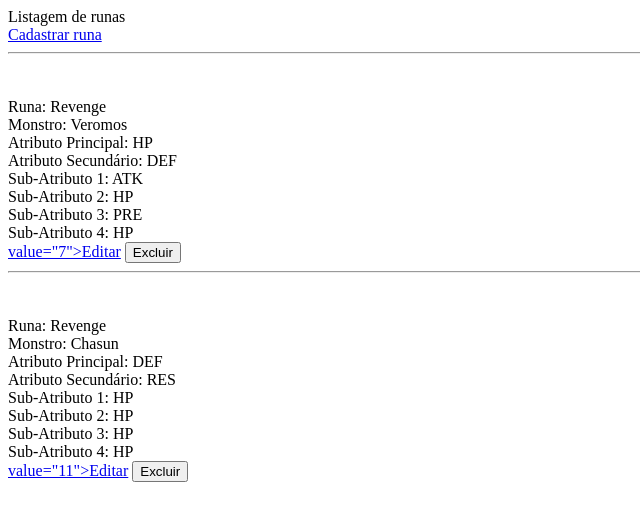
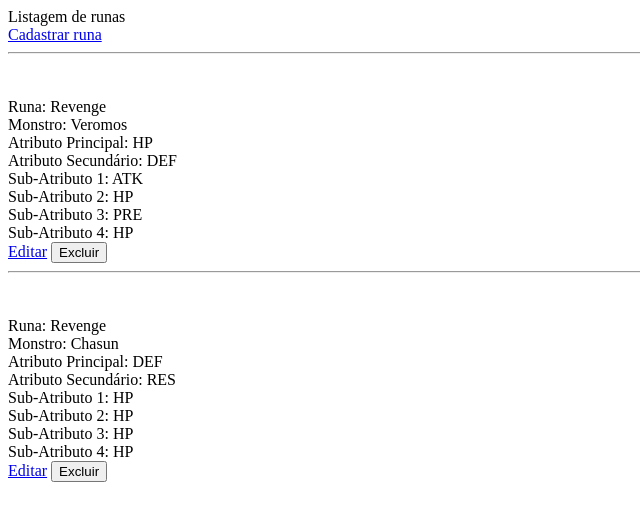
Before and after one commit to rogerelite/swrunes, a PHP site: page /listar_runas.php in a window 1280 px wide. Shown: the top 521 px of the page, without its empty margins (0-640 px from the left). Run offline with PHP 8.4, Linux system fonts and the light colour scheme; data comes from the database, SQL or seed files in the repository.

```diff
--- a/listar_runas.php
+++ b/listar_runas.php
@@ -39,7 +39,7 @@ Listagem de runas<br />
     Sub-Atributo 2: <?php echo $dados['SubAtrib2']; ?><?php echo $dados['Flat']; ?><br>
     Sub-Atributo 3: <?php echo $dados['SubAtrib3']; ?><?php echo $dados['Flat']; ?><br>
     Sub-Atributo 4: <?php echo $dados['SubAtrib4']; ?><?php echo $dados['Flat']; ?><br>
-    <a href="editar_runa.php?idRuna=<?php echo $dados['idRuna']; ?>&Monstro=<?php echo $dados['Monstro']; ?>"> value="<?php echo $dados['idRuna']; ?>">Editar</a>
+    <a href="editar_runa.php?idRuna=<?php echo $dados['idRuna']; ?>&Monstro=<?php echo $dados['Monstro']; ?>" value="<?php echo $dados['idRuna']; ?>">Editar</a>
     <input type="submit" name="excluir" value="Excluir">
     <?php endwhile; ?>
 </form>
```
Also changed, not shown: acoes/cadastra_regiao.php (added), acoes/exclui_regiao.php (added), cadastrar_regiao.php (added), listar_regioes.php (added).
